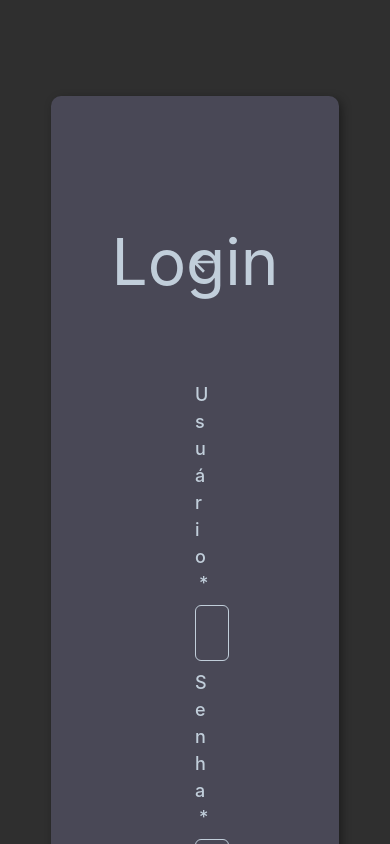
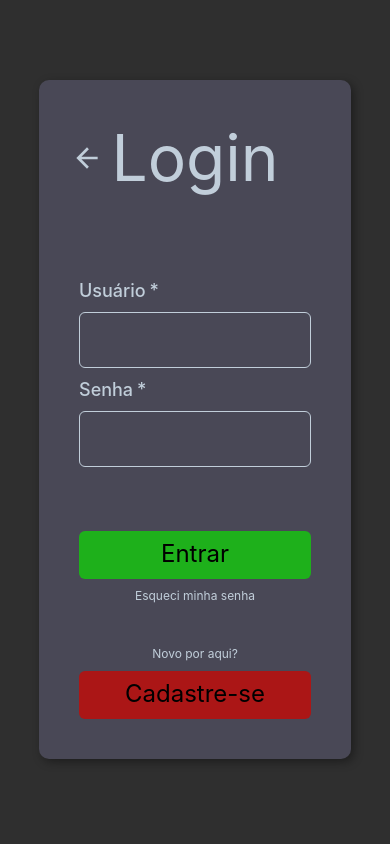
Before and after one commit to gabrields03/Desafio-Next-Codejr, a Next.js app: page /login in a window 390 px wide. Shown: the top 844 px of the page. Built offline with nearby package versions, Linux system fonts and the light colour scheme.

Commit message:
Melhorando responsividade página de login

```diff
--- a/db.json
+++ b/db.json
@@ -1,11 +1,11 @@
 {
   "code": [
     {
-          "id": 1,
       "name": "Arthur Riccioppo Oliveira Pereira",
       "email": "arthur.riccioppo@codejr.com.br",
       "aniversario": "23/05",
-          "cargo": "gerente"
+      "cargo": "gerente",
+      "id": 1
     },
     {
       "id": 2,
--- a/src/components/Card/index.tsx
+++ b/src/components/Card/index.tsx
@@ -45,15 +45,14 @@ export function CardLogin() {
         >
 
             <Stack
-
-                align={"center"}
-                px={36}
-                py={32}
+                px={[0, 0 , 0, 10, 10, 32, 32, 32]}
+                py={[0, 0 , 0, 10, 10, 32, 32, 32]}
                 bg={"blue"}
-                width={"35%"}
+                width={["90%", "90%", "90%", "80%", "70%", "70%", "50%", "30%"]}
                 spacing={20}
                 borderRadius={10}
                 boxShadow={"3px 3px 10px #00000060"}
+
             >
 
                 <HStack
--- a/src/components/Section/index.tsx
+++ b/src/components/Section/index.tsx
@@ -29,7 +29,7 @@ export function SectionIndexProducts() {
             <TitleIndex text={"Produtos em destaque"} />
             <HStack
                 spacing={24}
-                flexDirection={['column', 'column', 'column', 'column', 'row']}
+                flexDirection={['column', 'column', 'column', 'column', 'column', 'row', 'row', 'row']}
             >
                 <Card src={"/computador.png"} alt={"Computador"} text={"Computador Gamer, Intel i7-13400, GeForce RTX 3060"} text2={"R$ 6.500,90"} />
                 <Card src={"/headseat.png"} alt={"Headseat"} text={"Fone de ouvido Tune 720BT, Wireless, Branco"} text2={"R$ 260,90"} />
--- a/src/pages/login.tsx
+++ b/src/pages/login.tsx
@@ -6,7 +6,7 @@ export default function Login() {
     return (
             <Stack
                 as={"article"}
-                py={24}
+                py={[20,20,20,20,20,20,40,40]}
             >
                 <CardLogin />
             </Stack>
```
Lines whose indentation alone changed are shown as unchanged.
